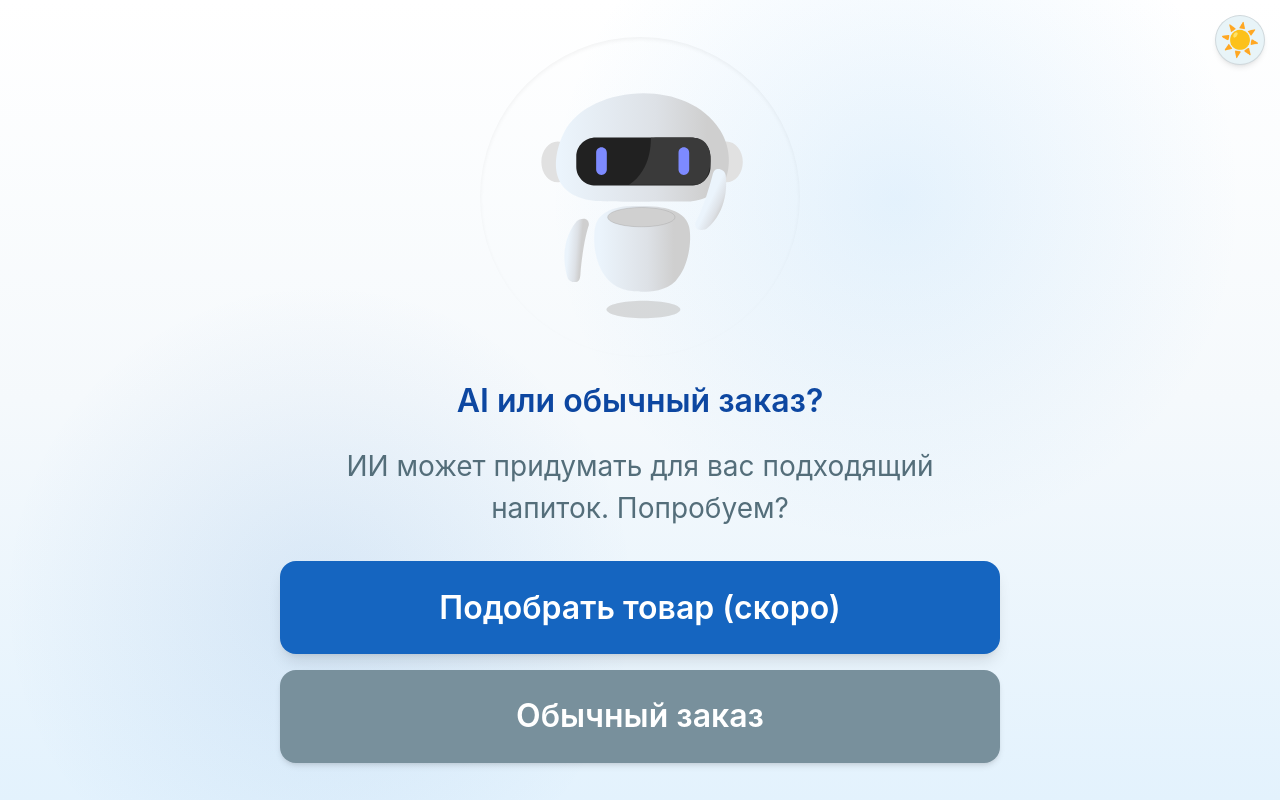
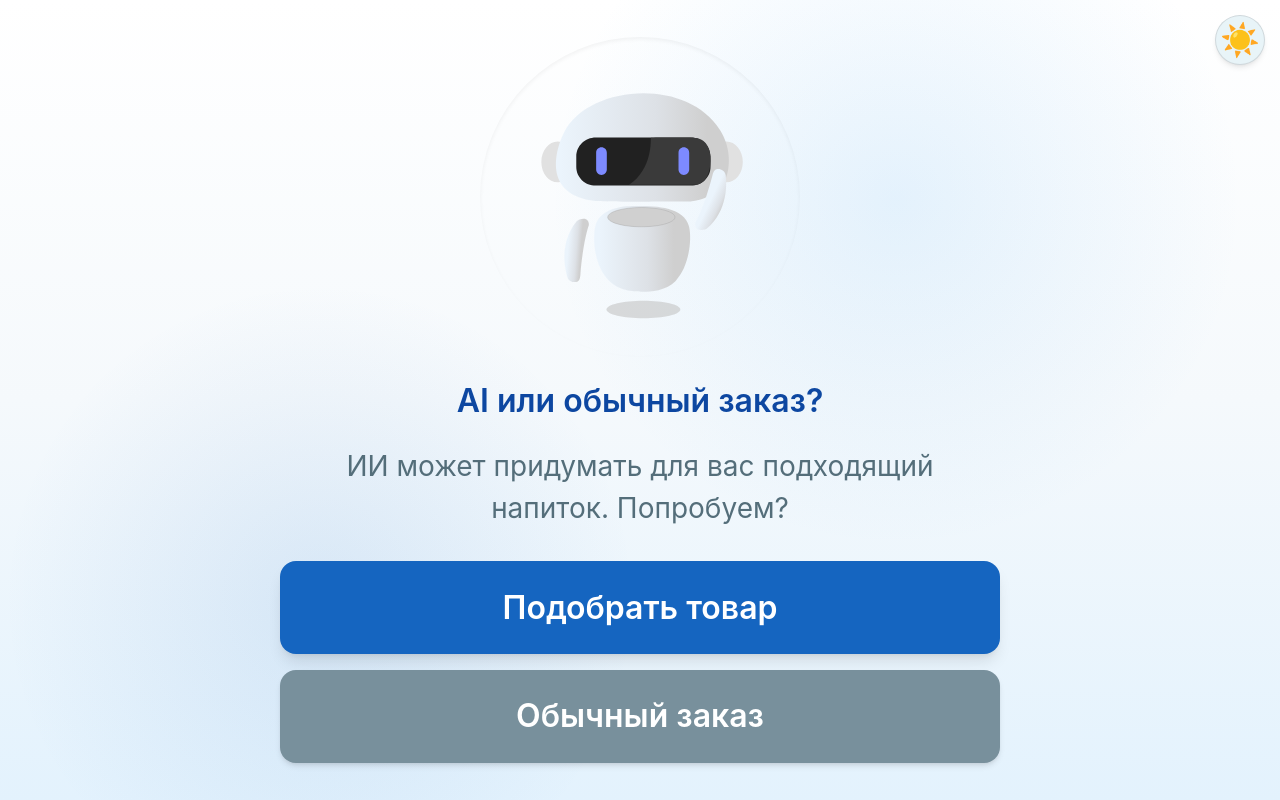
Before and after one commit to VK7Cuber/AI-Cha, a React (Vite) app in the folder frontend/: page /mode in a window 1280 px wide. Built offline with nearby package versions, Linux system fonts and the light colour scheme; no server answers.

Commit message:
Added a new logo, minor changes to the frontend part

```diff
--- a/frontend/src/components/screens/ModeSelectionScreen/ModeSelectionScreen.tsx
+++ b/frontend/src/components/screens/ModeSelectionScreen/ModeSelectionScreen.tsx
@@ -59,7 +59,7 @@ function ModeSelectionScreen() {
 
         <div className="flex w-full max-w-3xl flex-col gap-4">
           <Button size="large" className="w-full py-5 text-h2" onClick={onAiSoon}>
-            Подобрать товар (скоро)
+            Подобрать товар
           </Button>
           <Button size="large" variant="secondary" className="w-full py-5 text-h2" onClick={onManual}>
             Обычный заказ
--- a/frontend/src/components/screens/WelcomeScreen/WelcomeScreen.tsx
+++ b/frontend/src/components/screens/WelcomeScreen/WelcomeScreen.tsx
@@ -57,7 +57,7 @@ function WelcomeScreen() {
 
       <div className="z-10 flex max-w-3xl flex-col items-center gap-6 px-6">
         <div className="flex flex-col items-center gap-4">
-          <img src={logo} alt="AI Cha logo" className="max-h-80 w-full max-w-3xl animate-fadeIn drop-shadow-xl object-contain" />
+          <img src={logo} alt="AI Cha logo" className="max-h-96 w-full max-w-3xl animate-fadeIn drop-shadow-xl object-contain" />
         </div>
 
         <div className="space-y-2 text-h2 font-semibold animate-fadeIn" style={{ animationDelay: '0.1s' }}>
```
Also changed, not shown: frontend/src/img/AI_Cha_logo.png, frontend/src/img/AI_Cha_logo_blue.png (added), 1 other file (tests, documents, lock files or other folders).
